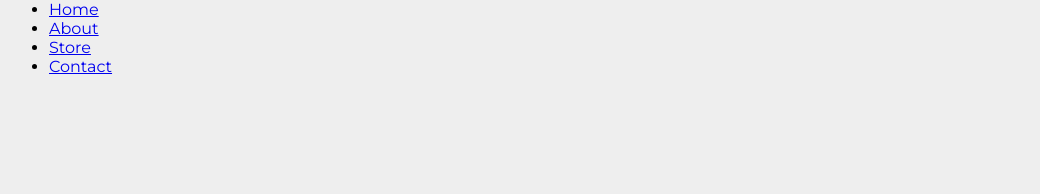
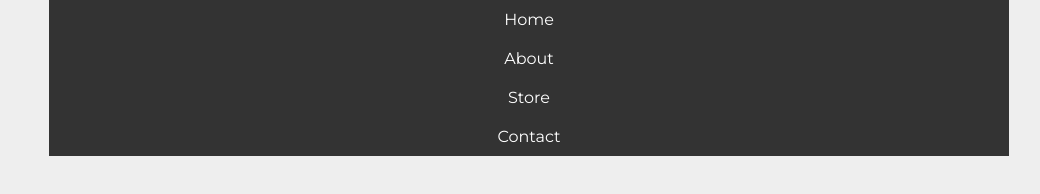
Before and after one commit to Amir-Pourhadi/Learn-Flexbox, a plain HTML site: page Nav/index.html in a window 1280 px wide. Shown: the whole page, without its empty margins (111-1151 px from the left). Drawn offline with Linux system fonts and the light colour scheme.

Commit message:
Add nav base styles

```diff
--- a/Nav/style.css
+++ b/Nav/style.css
@@ -16,3 +16,24 @@ body {
   max-width: 960px;
   margin: 0 auto;
 }
+
+/* ----------------------------- nav base styles ---------------------------- */
+nav {
+  background-color: #333;
+}
+
+nav ul {
+  list-style-type: none;
+}
+
+nav a {
+  text-decoration: none;
+  text-align: center;
+  color: white;
+  display: block;
+  padding: 10px;
+}
+
+nav a:hover {
+  background-color: #555;
+}
```
